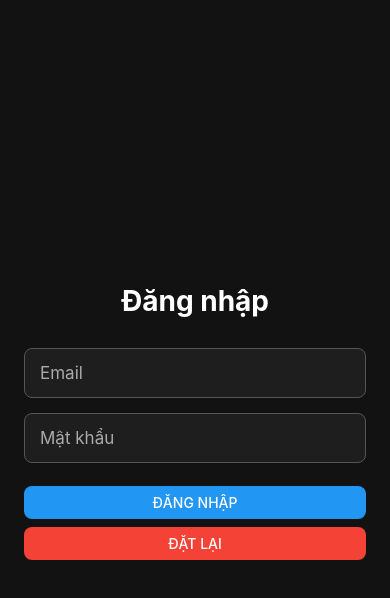
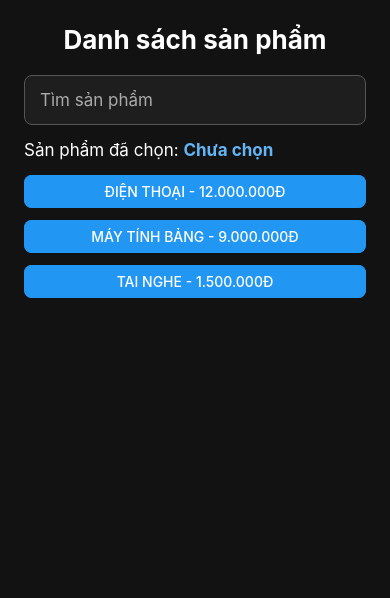
Before and after one commit to phu05ddddddddddddddd/tuan3, a React Native app: screen / in a window 390 px wide. Shown: the top 598 px of the page. Built offline with nearby package versions, Linux system fonts and the light colour scheme.

Commit message:
useMemo-useCallback-vidu

```diff
--- a/App.tsx
+++ b/App.tsx
@@ -1,131 +1,132 @@
-import React, { useReducer } from 'react';
+import React, {
+  memo,
+  useCallback,
+  useMemo,
+  useState,
+} from 'react';
+
 import {
   View,
   Text,
   TextInput,
   Button,
+  FlatList,
   StyleSheet,
 } from 'react-native';
 
-const initialState = {
-  email: '',
-  password: '',
-  error: '',
-};
+const ProductItem = memo(function ProductItem({
+  item,
+  onSelect,
+}: {
+  item: {
+    id: string;
+    name: string;
+    price: number;
+  };
+  onSelect: (item: {
+    id: string;
+    name: string;
+    price: number;
+  }) => void;
+}) {
+  return (
+    <View style={styles.productButton}>
+      <Button
+        title={`${item.name} - ${item.price.toLocaleString('vi-VN')}đ`}
+        onPress={() => onSelect(item)}
+        color="#2196F3"
+      />
+    </View>
+  );
+});
 
-function formReducer(
-  state: typeof initialState,
-  action: {
-    type: string;
-    payload?: string;
-  }
-) {
-  switch (action.type) {
-    case 'SET_EMAIL':
-      return {
-        ...state,
-        email: action.payload || '',
-        error: '',
-      };
+export default function ProductScreen() {
+  const [keyword, setKeyword] = useState('');
+  const [selectedName, setSelectedName] = useState('');
 
-    case 'SET_PASSWORD':
-      return {
-        ...state,
-        password: action.payload || '',
-        error: '',
-      };
-
-    case 'SET_ERROR':
-      return {
-        ...state,
-        error: action.payload || '',
-      };
-
-    case 'RESET':
-      return initialState;
-
-    default:
-      return state;
-  }
-}
-
-export default function LoginScreen() {
-  const [state, dispatch] = useReducer(
-    formReducer,
-    initialState
+  const products = useMemo(
+    () => [
+      {
+        id: '1',
+        name: 'Điện thoại',
+        price: 12000000,
+      },
+      {
+        id: '2',
+        name: 'Máy tính bảng',
+        price: 9000000,
+      },
+      {
+        id: '3',
+        name: 'Tai nghe',
+        price: 1500000,
+      },
+    ],
+    []
   );
 
-  const handleLogin = () => {
-    if (!state.email || !state.password) {
-      dispatch({
-        type: 'SET_ERROR',
-        payload: 'Vui lòng nhập đầy đủ thông tin',
-      });
-      return;
-    }
+  const filteredProducts = useMemo(() => {
+    const normalizedKeyword = keyword
+      .trim()
+      .toLowerCase();
 
-    dispatch({
-      type: 'SET_ERROR',
-      payload: '',
-    });
-  };
+    return products.filter(product =>
+      product.name
+        .toLowerCase()
+        .includes(normalizedKeyword)
+    );
+  }, [keyword, products]);
+
+  const handleSelectProduct = useCallback(
+    (product: {
+      id: string;
+      name: string;
+      price: number;
+    }) => {
+      setSelectedName(product.name);
+    },
+    []
+  );
 
   return (
     <View style={styles.container}>
-      <Text style={styles.title}>Đăng nhập</Text>
+      <Text style={styles.title}>
+        Danh sách sản phẩm
+      </Text>
 
       <TextInput
+        value={keyword}
+        onChangeText={setKeyword}
+        placeholder="Tìm sản phẩm"
+        placeholderTextColor="#AAAAAA"
         style={styles.input}
-        value={state.email}
-        onChangeText={text =>
-          dispatch({
-            type: 'SET_EMAIL',
-            payload: text,
-          })
-        }
-        placeholder="Email"
-        placeholderTextColor="#AAAAAA"
-        keyboardType="email-address"
-        autoCapitalize="none"
       />
 
-      <TextInput
-        style={styles.input}
-        value={state.password}
-        onChangeText={text =>
-          dispatch({
-            type: 'SET_PASSWORD',
-            payload: text,
-          })
+      <Text style={styles.selected}>
+        Sản phẩm đã chọn:{' '}
+        <Text style={styles.selectedName}>
+          {selectedName || 'Chưa chọn'}
+        </Text>
+      </Text>
+
+      <FlatList
+        data={filteredProducts}
+        keyExtractor={item => item.id}
+        renderItem={({ item }) => (
+          <ProductItem
+            item={item}
+            onSelect={handleSelectProduct}
+          />
+        )}
+        ListEmptyComponent={
+          <Text style={styles.empty}>
+            Không tìm thấy sản phẩm
+          </Text>
         }
-        placeholder="Mật khẩu"
-        placeholderTextColor="#AAAAAA"
-        secureTextEntry
+        ItemSeparatorComponent={() => (
+          <View style={styles.separator} />
+        )}
       />
-
-      {state.error ? (
-        <Text style={styles.error}>
-          {state.error}
-        </Text>
-      ) : null}
-
-      <View style={styles.button}>
-        <Button
-          title="Đăng nhập"
-          color="#2196F3"
-          onPress={handleLogin}
-        />
-      </View>
-
-      <View style={styles.button}>
-        <Button
-          title="Đặt lại"
-          color="#F44336"
-          onPress={() =>
-            dispatch({ type: 'RESET' })
-          }
-        />
-      </View>
     </View>
   );
 }
@@ -133,17 +134,16 @@ export default function LoginScreen() {
 const styles = StyleSheet.create({
   container: {
     flex: 1,
-    justifyContent: 'center',
     padding: 24,
     backgroundColor: '#121212',
   },
 
   title: {
-    fontSize: 28,
+    fontSize: 26,
     fontWeight: 'bold',
+    color: '#FFFFFF',
     textAlign: 'center',
-    color: '#FFFFFF',
-    marginBottom: 30,
+    marginBottom: 20,
   },
 
   input: {
@@ -152,22 +152,37 @@ const styles = StyleSheet.create({
     borderColor: '#555555',
     borderRadius: 8,
     paddingHorizontal: 15,
-    marginBottom: 15,
     fontSize: 17,
     color: '#FFFFFF',
     backgroundColor: '#1E1E1E',
+    marginBottom: 15,
   },
 
-  error: {
-    color: '#FF5252',
-    fontSize: 16,
+  selected: {
+    fontSize: 17,
+    color: '#FFFFFF',
     marginBottom: 15,
-    textAlign: 'center',
   },
 
-  button: {
-    marginTop: 8,
+  selectedName: {
+    color: '#64B5F6',
+    fontWeight: 'bold',
+  },
+
+  productButton: {
     borderRadius: 8,
     overflow: 'hidden',
+    backgroundColor: '#2196F3',
+  },
+
+  separator: {
+    height: 12,
+  },
+
+  empty: {
+    textAlign: 'center',
+    color: '#AAAAAA',
+    fontSize: 17,
+    marginTop: 30,
   },
 });
```
